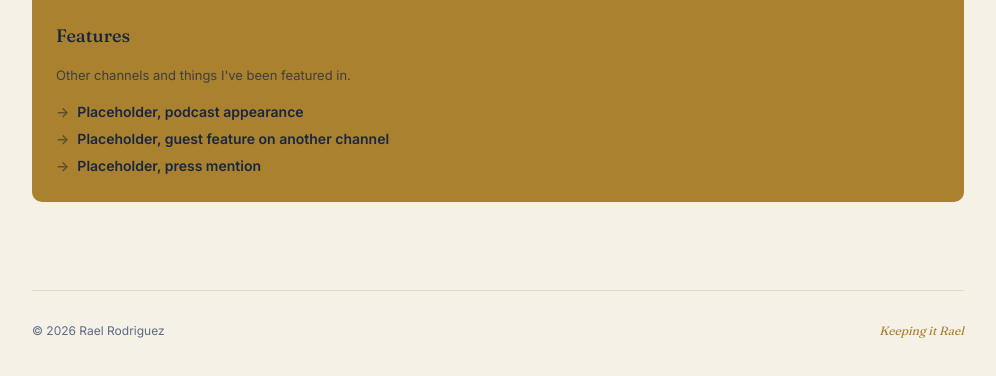
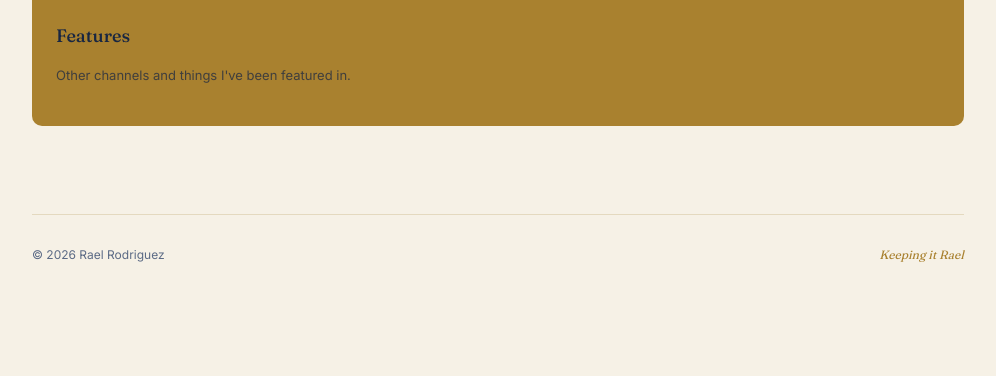
Before and after one commit to keepingitrael-dev/rael-rodriguez-site, a website: page content.html in a window 1280 px wide. Shown: the part 1266-1642 px from the top of the page, without its empty margins (142-1138 px from the left). After the commit the page ends 1576 px from the top, so only its background shows below. Drawn offline with Linux system fonts and the light colour scheme.

Commit message:
Remove placeholder feature links from content page

```diff
--- a/content.html
+++ b/content.html
@@ -125,11 +125,6 @@
         <div style="width: 100%;">
           <p class="c-label">Features</p>
           <p class="c-desc">Other channels and things I've been featured in.</p>
-          <ul class="feature-links">
-            <li><a href="#" target="_blank" rel="noopener">Placeholder, podcast appearance</a></li>
-            <li><a href="#" target="_blank" rel="noopener">Placeholder, guest feature on another channel</a></li>
-            <li><a href="#" target="_blank" rel="noopener">Placeholder, press mention</a></li>
-          </ul>
         </div>
       </div>
     </div>
```
